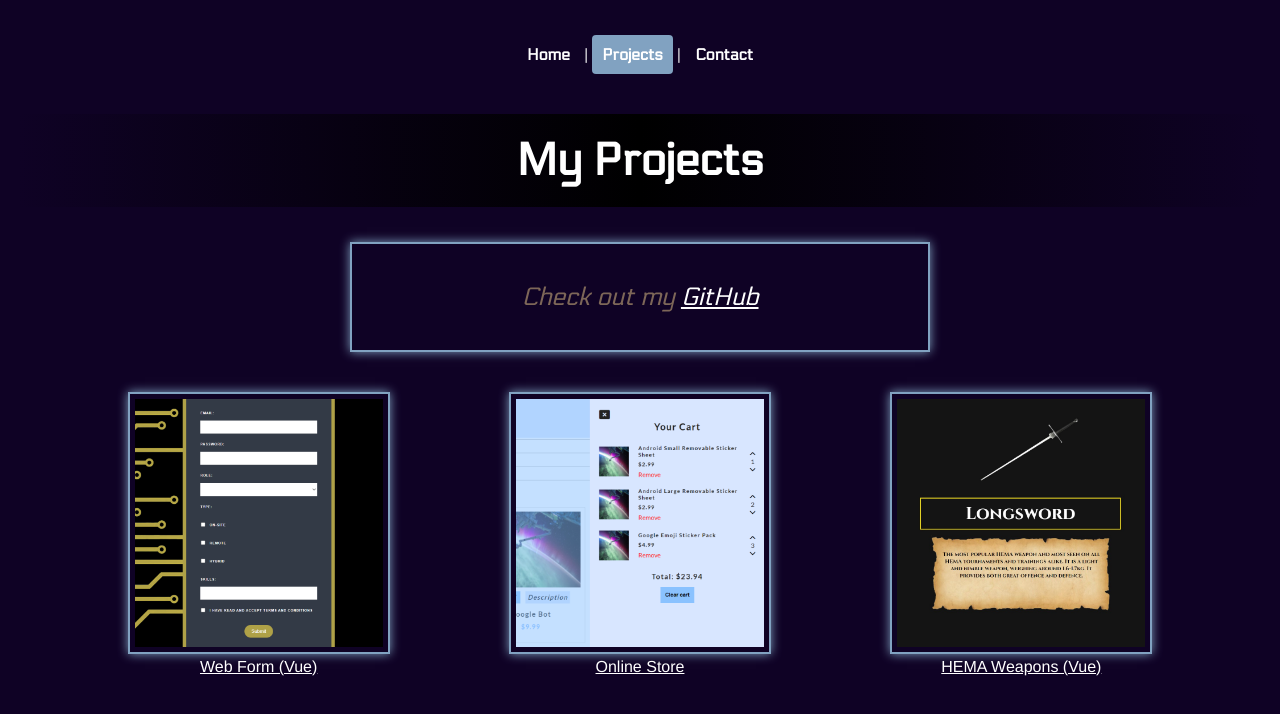
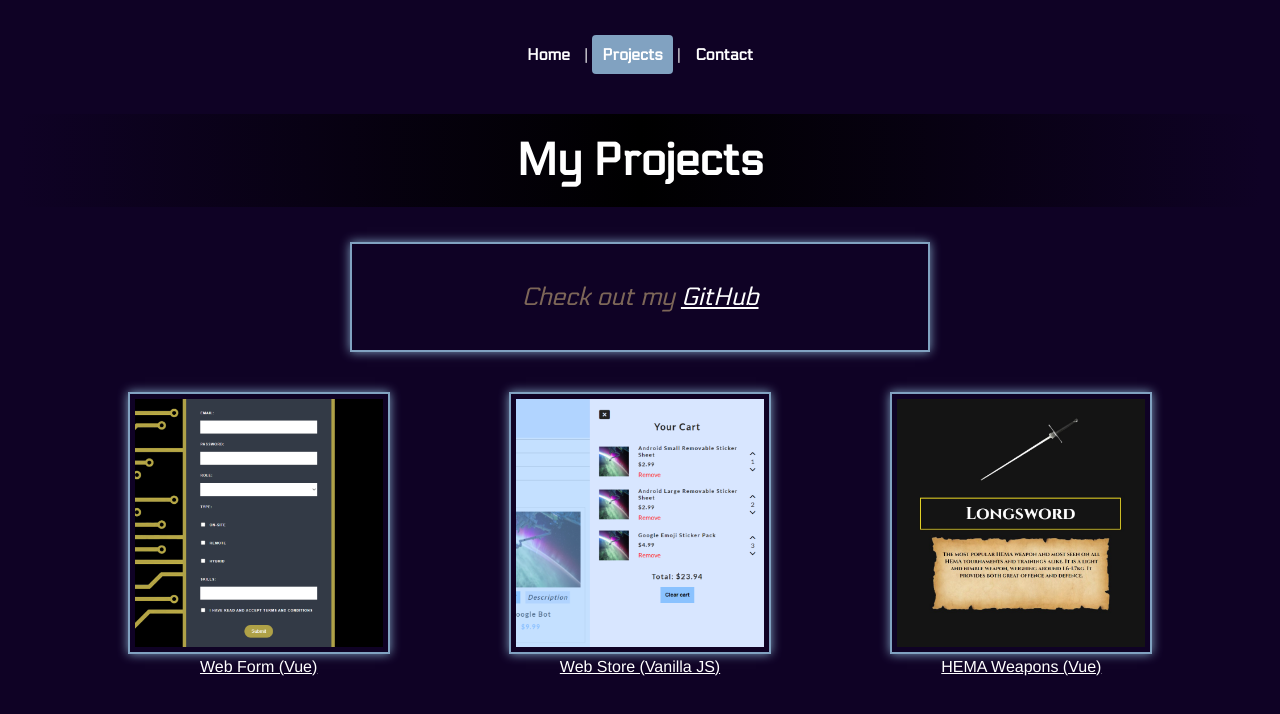
Before and after one commit to cerovina/Website-Vue-Router, a Vue app: page /projects in a window 1280 px wide. Shown: the top 714 px of the page. Built offline with nearby package versions, Linux system fonts and the light colour scheme.

Commit message:
Minor style changes

```diff
--- a/src/views/ProjectsView.vue
+++ b/src/views/ProjectsView.vue
@@ -17,7 +17,7 @@
           <div class="grid-item">
             <img class="img1" src="@/assets/taskStore.png" alt="Online Store">
             <br>
-            <a class="link" href="https://cerovina.github.io/Task-Online-Store/">Online Store</a>
+            <a class="link" href="https://cerovina.github.io/Task-Online-Store/">Web Store (Vanilla JS)</a>
           </div>
           <div class="grid-item">
             <img class="img1" src="@/assets/HemaPic.jpg" alt="HEMA Weapons">
```
